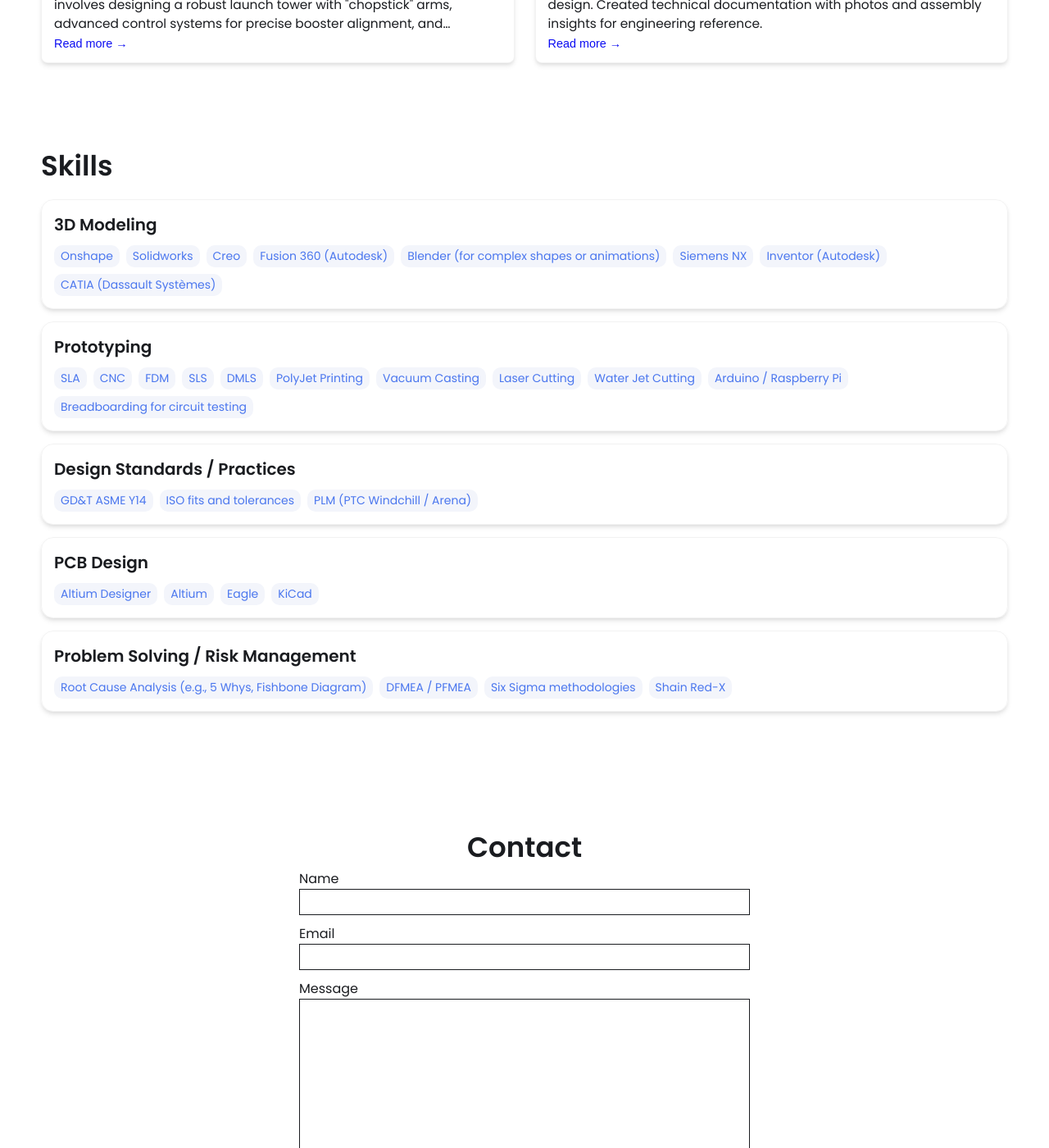
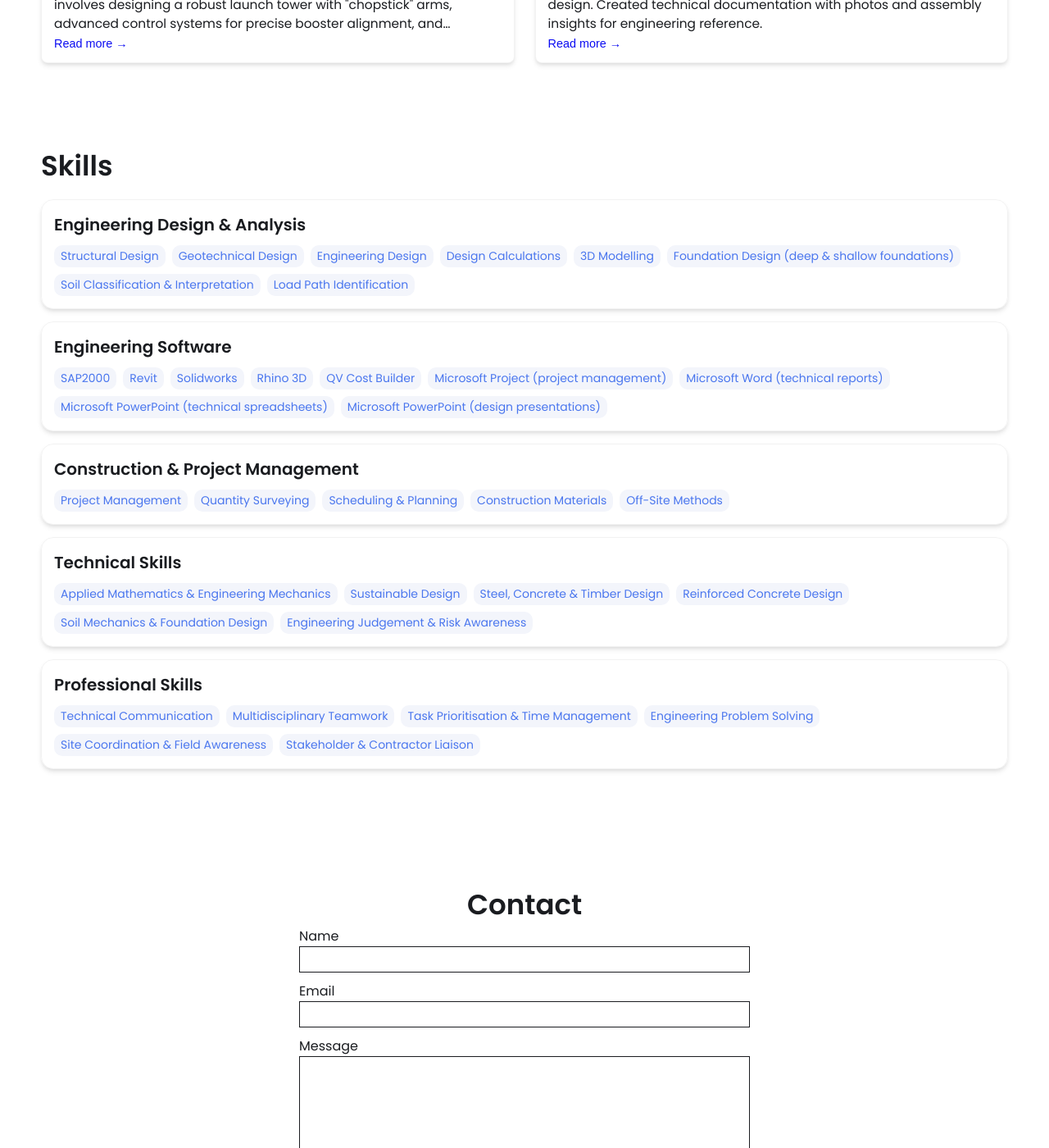
Before and after one commit to imraan11abdullah/imraan11abdullah.github.io, a Jekyll site: the page built from index.html, in a window 1280 px wide and 1400 px high, scrolled down 1449 px. Shown: the whole window at 82% size. Built offline with Jekyll 4.4.1, drawn with Linux system fonts in a browser that asks for light colours.

Commit message:
Update _config.yml

```diff
--- a/_config.yml
+++ b/_config.yml
@@ -37,7 +37,7 @@
 # Set up external links - this will show up as small icons next to your name.
 
 external-links:    # input only your own url slug. The icons with missing entries will not appear.
-  linkedin: test    # https://www.linkedin.com/in/{your url slug}
+  linkedin: test    # https://www.linkedin.com/in/imraan-abdullah-aa23b7357/imraan11abdullah
   github: leea12    # https://github.com/{your url slug}
   stackoverflow: test      # https://stackoverflow.com/users/{your url slug}
   medium:            # https://medium.com/@{your url slug}
@@ -51,46 +51,50 @@
 
 # Skills Section - Add the list of your Skills by categories/tools. The indentation for each level needs to be precise.
 skills:
-  - category: 3D Modeling
+  - category: Engineering Design & Analysis
     tools:
-    - Onshape
+    - Structural Design
+    - Geotechnical Design
+    - Engineering Design
+    - Design Calculations
+    - 3D Modelling
+    - Foundation Design (deep & shallow foundations)
+    - Soil Classification & Interpretation
+    - Load Path Identification
+  - category: Engineering Software
+    tools:
+    - SAP2000
+    - Revit
     - Solidworks
-    - Creo
-    - Fusion 360 (Autodesk)
-    - Blender (for complex shapes or animations)
-    - Siemens NX
-    - Inventor (Autodesk)
-    - CATIA (Dassault Systèmes)
-  - category: Prototyping
+    - Rhino 3D
+    - QV Cost Builder
+    - Microsoft Project (project management)
+    - Microsoft Word (technical reports)
+    - Microsoft PowerPoint (technical spreadsheets)
+    - Microsoft PowerPoint (design presentations)
+  - category: Construction & Project Management
     tools:
-    - SLA
-    - CNC
-    - FDM
-    - SLS
-    - DMLS
-    - PolyJet Printing
-    - Vacuum Casting
-    - Laser Cutting
-    - Water Jet Cutting
-    - Arduino / Raspberry Pi
-    - Breadboarding for circuit testing
-  - category: Design Standards / Practices
+    - Project Management
+    - Quantity Surveying
+    - Scheduling & Planning
+    - Construction Materials
+    - Off-Site Methods
+  - category: Technical Skills
     tools:
-    - GD&T ASME Y14
-    - ISO fits and tolerances
-    - PLM (PTC Windchill / Arena)
-  - category: PCB Design
+    - Applied Mathematics & Engineering Mechanics
+    - Sustainable Design
+    - Steel, Concrete & Timber Design
+    - Reinforced Concrete Design
+    - Soil Mechanics & Foundation Design
+    - Engineering Judgement & Risk Awareness
+  - category: Professional Skills
     tools:
-    - Altium Designer
-    - Altium
-    - Eagle
-    - KiCad
-  - category: Problem Solving / Risk Management
-    tools:
-    - Root Cause Analysis (e.g., 5 Whys, Fishbone Diagram)
-    - DFMEA / PFMEA
-    - Six Sigma methodologies
-    - Shain Red-X
+    - Technical Communication
+    - Multidisciplinary Teamwork
+    - Task Prioritisation & Time Management
+    - Engineering Problem Solving
+    - Site Coordination & Field Awareness
+    - Stakeholder & Contractor Liaison
 
 
 # Contact Form Setup. Setup an account and copy over the key. When someone fills out the form, it will be received in your email.
```
